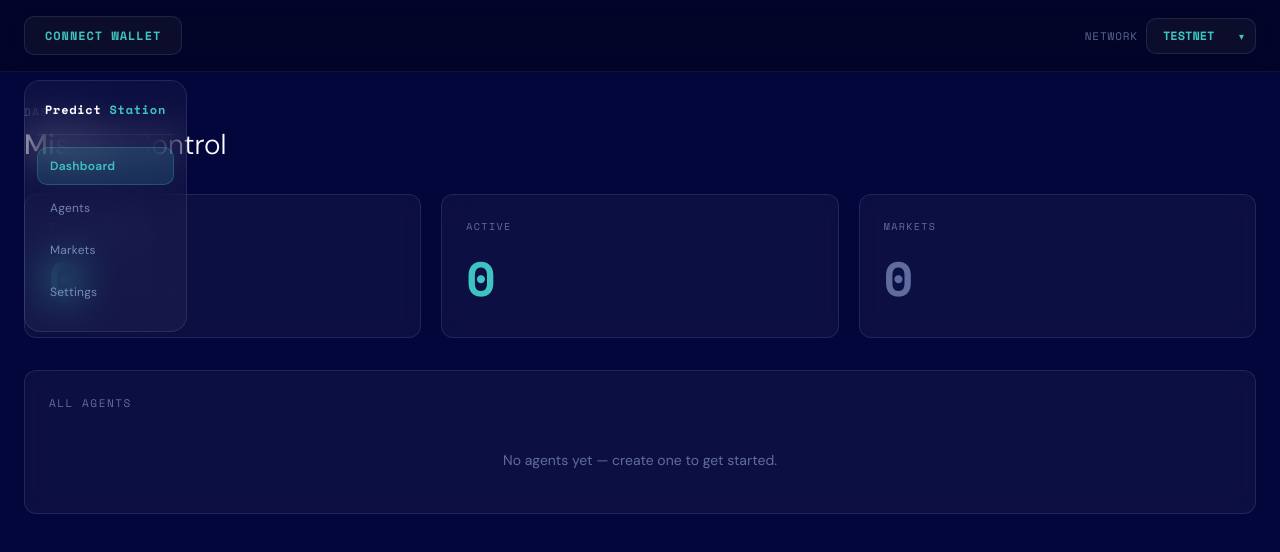
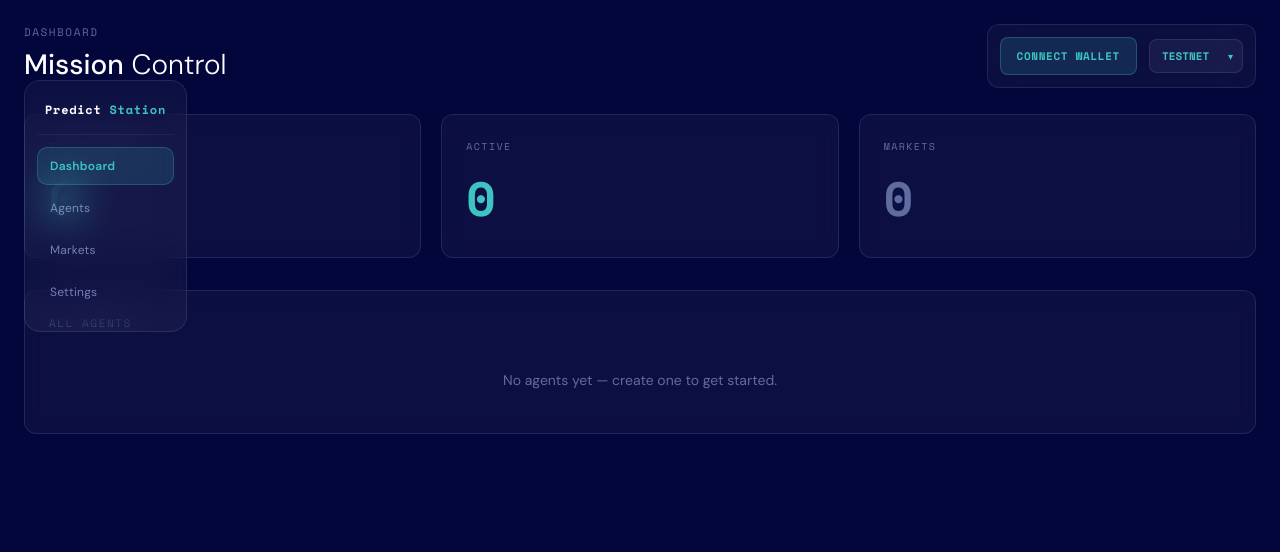
Before and after one commit to pisuthd/predict-station, a Next.js app in the folder frontend/: page /app in a window 1280 px wide. Shown: the top 552 px of the page. Built offline with nearby package versions, Linux system fonts and the light colour scheme.

Commit message:
Move navbar to floating glass card at top-right, remove paddingTop from main content

```diff
--- a/frontend/src/app/app/components/TopNavBar.tsx
+++ b/frontend/src/app/app/components/TopNavBar.tsx
@@ -12,56 +12,55 @@ export default function TopNavBar() {
     <div
       style={{
         position: 'fixed',
-        top: 0,
-        left: 0,
-        right: 0,
-        zIndex: 99,
-        padding: '16px 24px',
-        display: 'flex',
-        alignItems: 'center',
-        justifyContent: 'space-between',
-        background: 'rgba(0,0,0,0.3)',
-        backdropFilter: 'blur(12px)',
-        borderBottom: '1px solid rgba(180,200,255,0.08)',
+        top: 24,
+        right: 24,
+        zIndex: 100,
       }}
     >
-      {/* Left: Connect Wallet - Glassmorphism */}
-      <button
+      {/* Glass floating card */}
+      <div
         style={{
-          padding: '10px 20px',
           background: 'rgba(255,255,255,0.04)',
           backdropFilter: 'blur(20px)',
           border: '1px solid rgba(180,200,255,0.12)',
-          borderRadius: 10,
+          borderRadius: 12,
+          padding: '12px',
+          display: 'flex',
+          alignItems: 'center',
+          gap: 12,
+        }}
+      >
+        {/* Connect Wallet */}
+        <button
+          style={{
+            padding: '10px 16px',
+            background: 'rgba(62,196,192,0.15)',
+            border: '1px solid rgba(62,196,192,0.3)',
+            borderRadius: 8,
             fontFamily: monoFont,
-          fontSize: 12,
+            fontSize: 11,
             fontWeight: 700,
             color: CYAN,
             cursor: 'pointer',
-          letterSpacing: '0.08em',
+            letterSpacing: '0.06em',
           }}
         >
           CONNECT WALLET
         </button>
 
-      {/* Right: Network Dropdown - Glassmorphism */}
-      <div style={{ display: 'flex', alignItems: 'center', gap: 8 }}>
-        <span style={{ fontFamily: monoFont, fontSize: 11, color: 'rgba(180,200,255,0.5)', letterSpacing: '0.08em' }}>
-          NETWORK
-        </span>
+        {/* Network Dropdown */}
         <div style={{ position: 'relative' }}>
           <select
             value={network}
             onChange={(e) => setNetwork(e.target.value as Network)}
             style={{
               appearance: 'none',
-              padding: '10px 40px 10px 16px',
-              background: 'rgba(255,255,255,0.04)',
-              backdropFilter: 'blur(20px)',
+              padding: '10px 32px 10px 12px',
+              background: 'rgba(255,255,255,0.05)',
               border: '1px solid rgba(180,200,255,0.12)',
-              borderRadius: 10,
+              borderRadius: 8,
               fontFamily: monoFont,
-              fontSize: 12,
+              fontSize: 11,
               fontWeight: 700,
               color: network === 'testnet' ? CYAN : 'rgba(180,200,255,0.5)',
               cursor: network === 'testnet' ? 'pointer' : 'not-allowed',
@@ -73,7 +72,7 @@ export default function TopNavBar() {
           <span
             style={{
               position: 'absolute',
-              right: 12,
+              right: 10,
               top: '50%',
               transform: 'translateY(-50%)',
               pointerEvents: 'none',
--- a/frontend/src/app/app/page.tsx
+++ b/frontend/src/app/app/page.tsx
@@ -143,7 +143,7 @@ export default function AppPage() {
       </div>
 
       {/* Main Content */}
-      <main style={{ paddingTop: 80, minHeight: '100vh' }}>
+      <main style={{ minHeight: '100vh' }}>
         {renderContent()}
       </main>
     </div>
```
Lines whose indentation alone changed are shown as unchanged.
